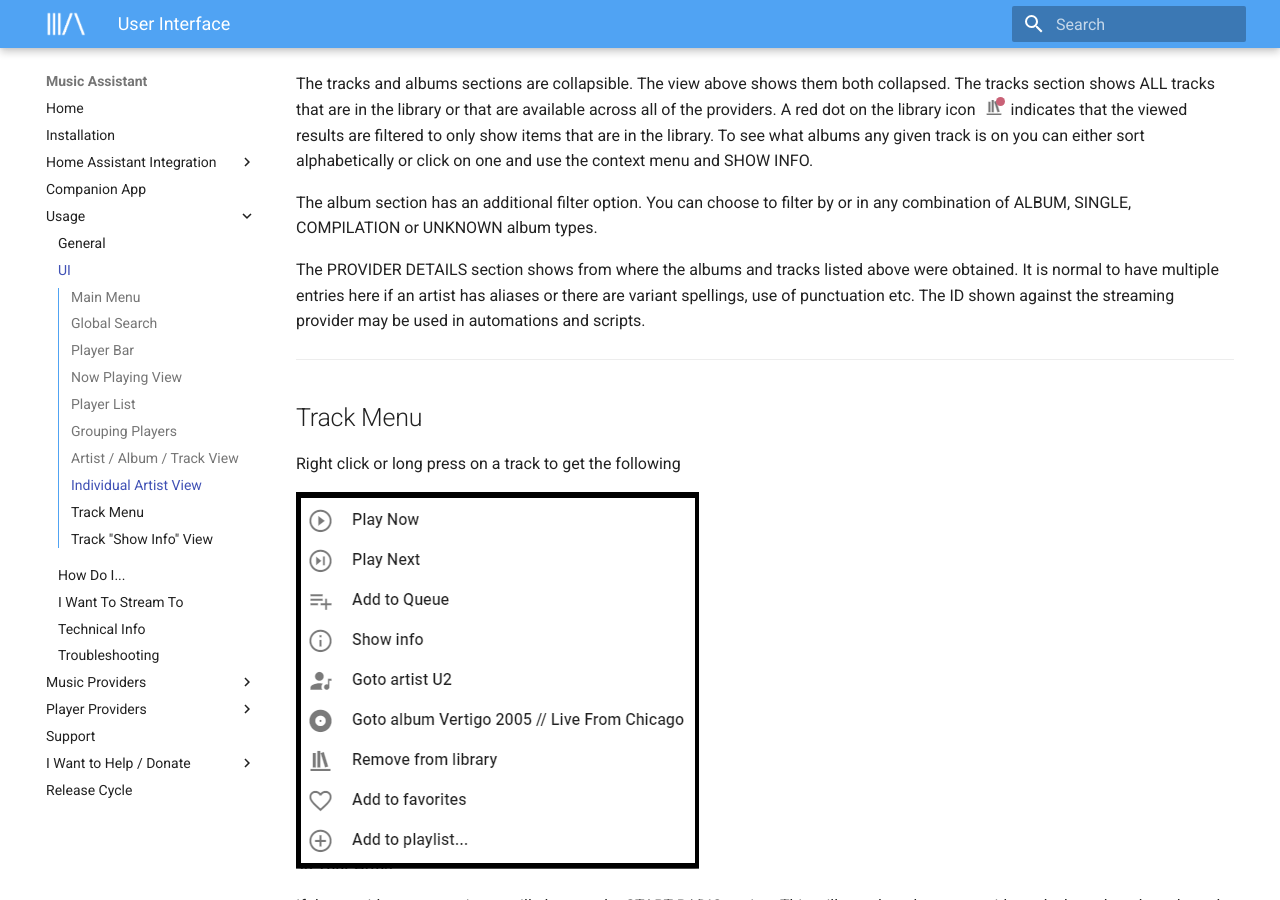
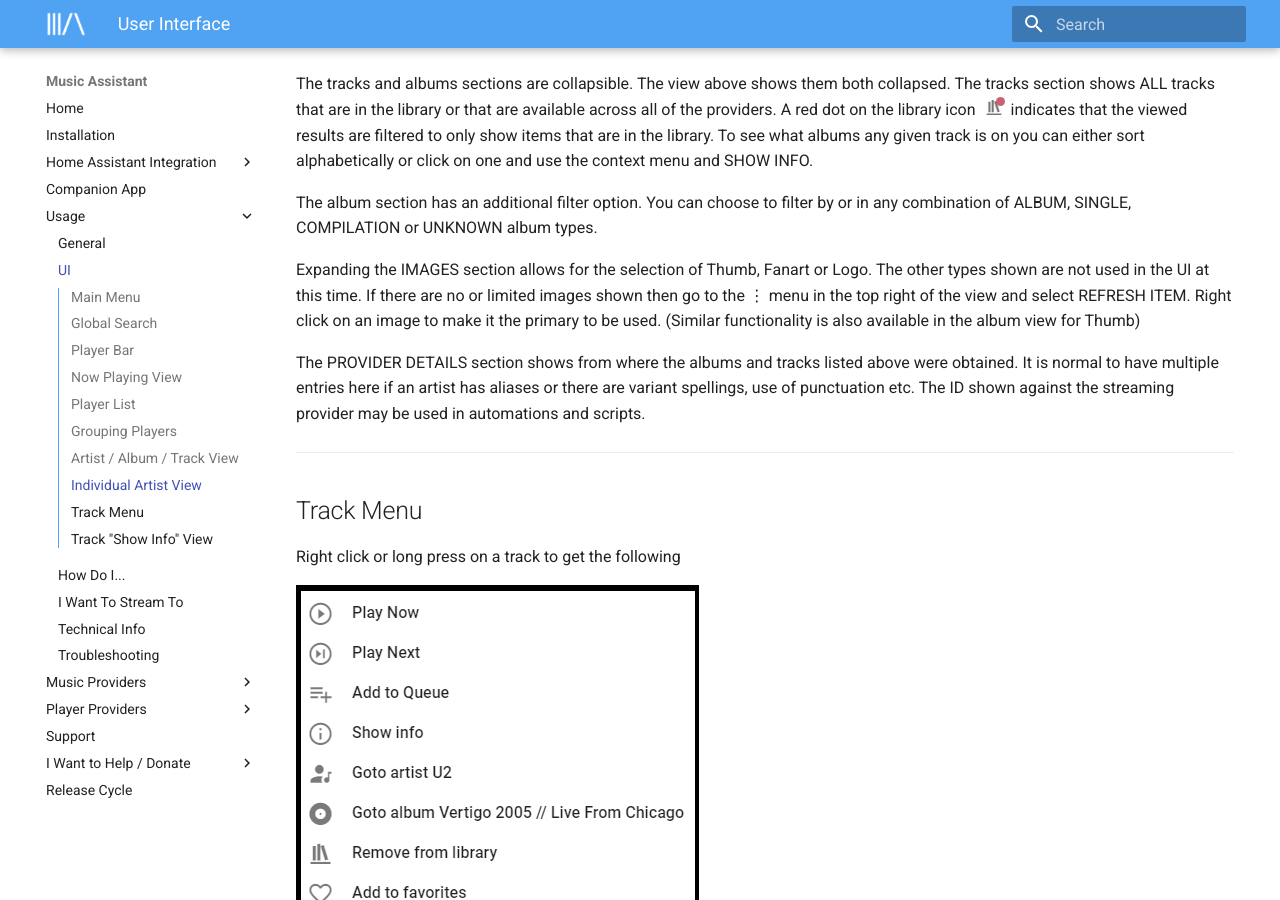
Before and after one commit to pwbriggs/music-assistant.github.io, an MkDocs documentation site: the page built from docs/ui.md, in a window 1280 px wide and 900 px high, scrolled down 6259 px. Built offline with MkDocs 1.6.1 and Material for MkDocs 9.7.7, drawn with Linux system fonts in a browser that asks for light colours.

Commit message:
Add info about image selection

```diff
--- a/docs/ui.md
+++ b/docs/ui.md
@@ -101,6 +101,8 @@ The tracks and albums sections are collapsible. The view above shows them both c
 
 The album section has an additional filter option. You can choose to filter by or in any combination of ALBUM, SINGLE, COMPILATION or UNKNOWN album types.
 
+Expanding the IMAGES section allows for the selection of Thumb, Fanart or Logo. The other types shown are not used in the UI at this time. If there are no or limited images shown then go to the ⋮ menu in the top right of the view and select REFRESH ITEM. Right click on an image to make it the primary to be used. (Similar functionality is also available in the album view for Thumb)
+
 The PROVIDER DETAILS section shows from where the albums and tracks listed above were obtained. It is normal to have multiple entries here if an artist has aliases or there are variant spellings, use of punctuation etc.  The ID shown against the streaming provider may be used in automations and scripts.
 ***************************************************************
 
```
